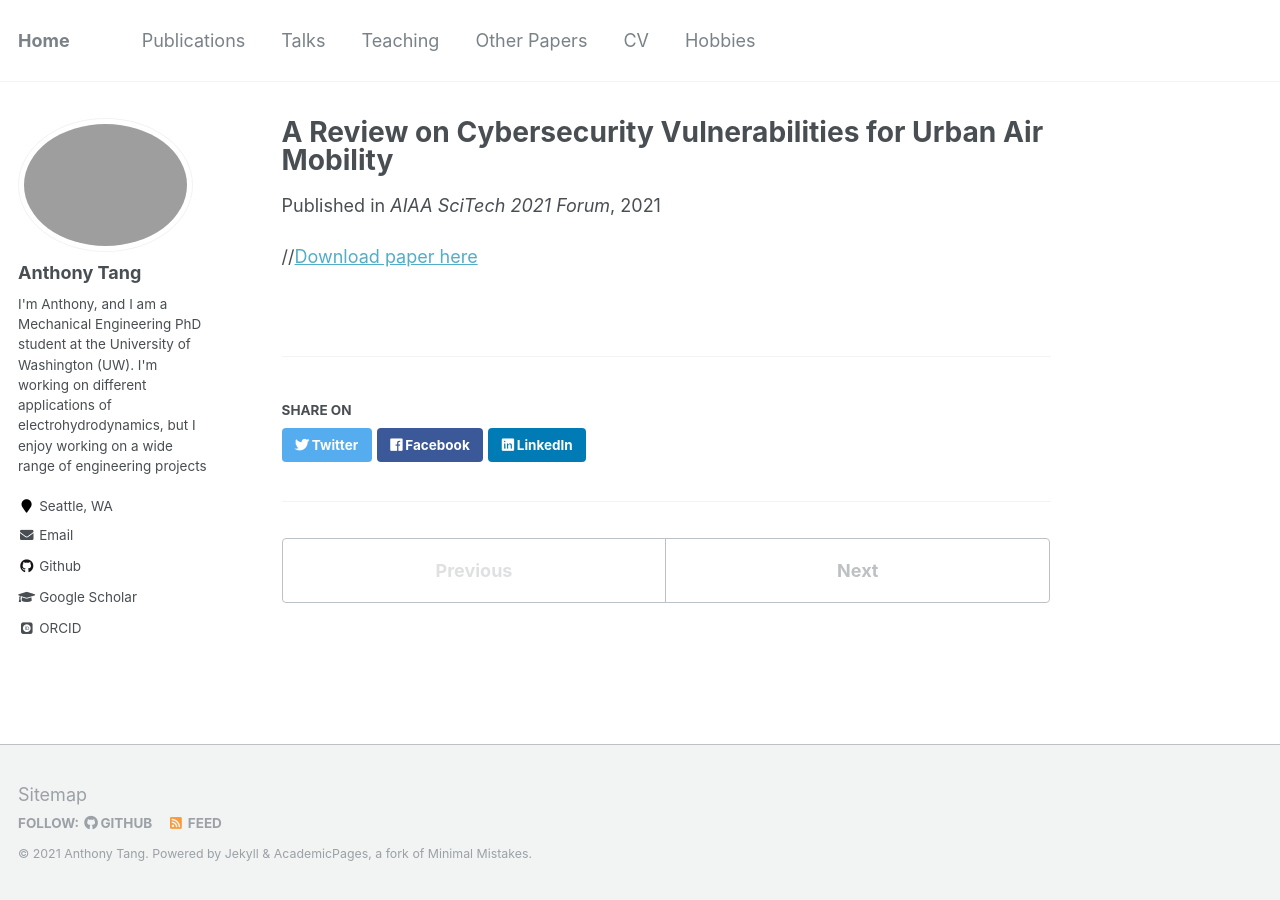
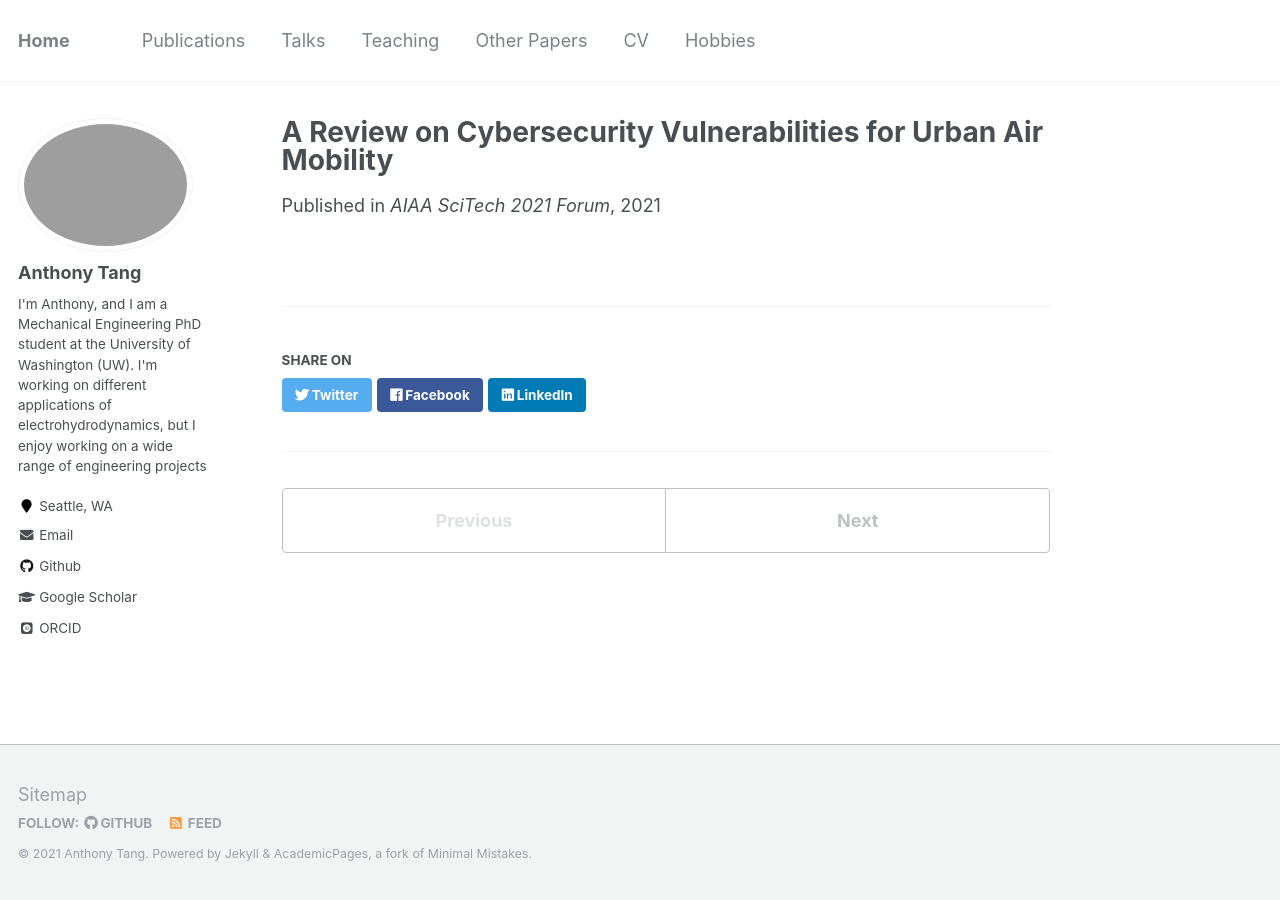
Before and after one commit to antang808/academic, a Jekyll site: the page built from _portfolio/2021-1-4-UAM-cybersecurity.md, in a window 1280 px wide. Built offline with Jekyll 4.4.1, drawn with Linux system fonts in a browser that asks for light colours; some web fonts are replaced.

Commit message:
Update 2021-1-4-UAM-cybersecurity.md

```diff
--- a/_portfolio/2021-1-4-UAM-cybersecurity.md
+++ b/_portfolio/2021-1-4-UAM-cybersecurity.md
@@ -13,5 +13,3 @@ venue: 'AIAA SciTech 2021 Forum'
 paperurl: 'https://arc.aiaa.org/doi/abs/10.2514/6.2021-0773'
 
 ---
-
-//[Download paper here](https://github.com/antang808/antang808.github.io/files/6334680/A.Review.of.Cybersecurity.Vulnerabilities.for.UAM.Final.Draft.2.pdf)
```
